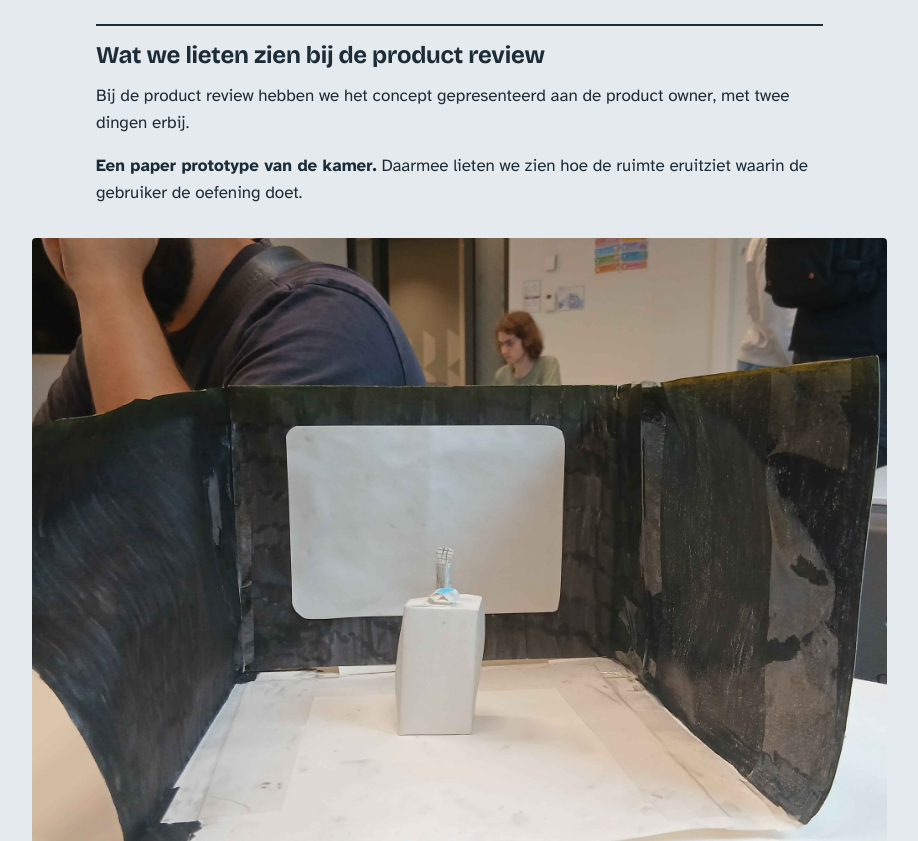
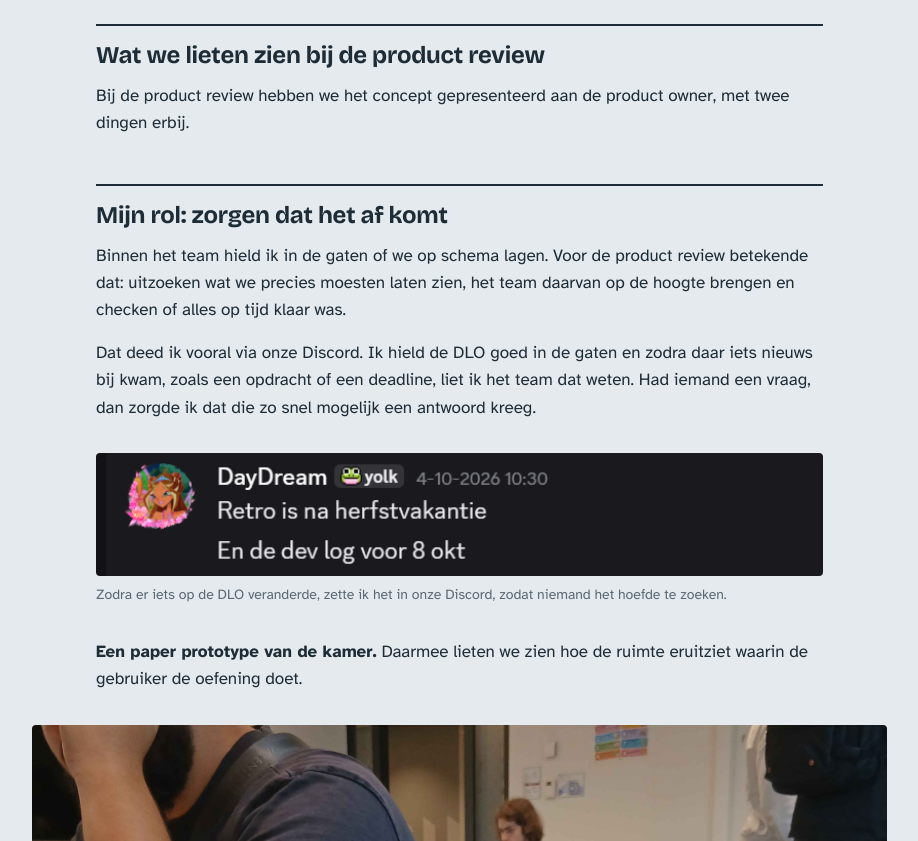
Before and after one commit to Doortje-Geuze04/doortje-geuze04.github.io, a Jekyll site: the page built from _posts/2026-10-09-sprint-1.md, in a window 1280 px wide and 900 px high, scrolled down 1823 px, cut to the strip 59-900 px from the top of the window. Shown: the whole strip, without its empty margins (128-1046 px from the left). Built offline with Jekyll 4.4.1, drawn with Linux system fonts in a browser that asks for light colours; some of the changed text lies outside the part shown.

Commit message:
mijn rol sprint 1

```diff
--- a/_posts/2026-10-09-sprint-1.md
+++ b/_posts/2026-10-09-sprint-1.md
@@ -4,14 +4,14 @@ sprint: 1
 periode: "21 sep – 9 okt"
 title: "Van debrief naar oefenkamer"
 summary: "Een gesprek met de opdrachtgever, vijf losse concepten en één oefenkamer op papier."
-leeruitkomsten: [AA1, OR1, OR3]
+leeruitkomsten: [AA1, OR1, OR3, MS1, MS2, PL4]
 ---
 
 ## Wat we deze sprint wilden
 
 De eerste sprint ging over twee dingen: snappen wat de opdrachtgever precies van ons vraagt, en een concept neerzetten dat we bij de product review konden laten zien.
 
-[Jouw rol of taak deze sprint in 1 zin.]
+Mijn rol in het team was zorgen dat alles op tijd af was.
 
 ## Van gesprek naar debrief
 
@@ -35,6 +35,17 @@ Daarna maakte iedereen in het team een eigen concept. Die hebben we allemaal in
 ## Wat we lieten zien bij de product review
 
 Bij de product review hebben we het concept gepresenteerd aan de product owner, met twee dingen erbij.
+
+## Mijn rol: zorgen dat het af komt
+
+Binnen het team hield ik in de gaten of we op schema lagen. Voor de product review betekende dat: uitzoeken wat we precies moesten laten zien, het team daarvan op de hoogte brengen en checken of alles op tijd klaar was.
+
+Dat deed ik vooral via onze Discord. Ik hield de DLO goed in de gaten en zodra daar iets nieuws bij kwam, zoals een opdracht of een deadline, liet ik het team dat weten. Had iemand een vraag, dan zorgde ik dat die zo snel mogelijk een antwoord kreeg.
+
+<figure>
+  <img src="{{ '/assets/img/sprint-1/discord.png' | relative_url }}" alt="Mijn Discord-bericht aan het team: de retro is na de herfstvakantie en de devlog moet voor 8 oktober af">
+  <figcaption>Zodra er iets op de DLO veranderde, zette ik het in onze Discord, zodat niemand het hoefde te zoeken.</figcaption>
+</figure>
 
 **Een paper prototype van de kamer.** Daarmee lieten we zien hoe de ruimte eruitziet waarin de gebruiker de oefening doet.
 
```
Also changed, not shown: assets/img/sprint-1/discord.png (added).
